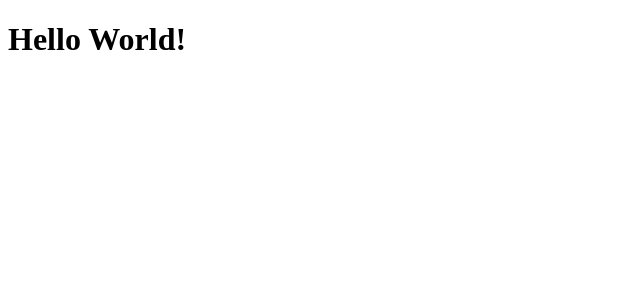
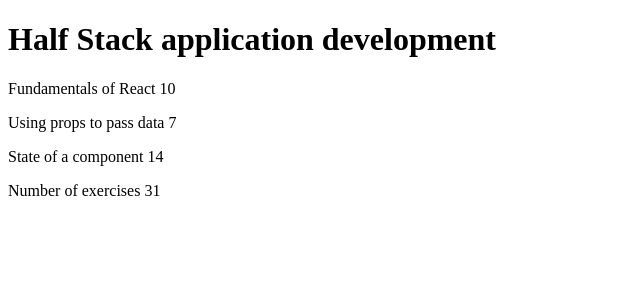
Before and after one commit to savleez/reac-101-fullstackop, a React (Vite) app in the folder part1/courseinfo/: page / in a window 1280 px wide. Shown: the top 300 px of the page, without its empty margins (0-640 px from the left). Built offline with nearby package versions, Linux system fonts and the light colour scheme.

Commit message:
Add basic info into App component

```diff
--- a/part1/courseinfo/src/App.jsx
+++ b/part1/courseinfo/src/App.jsx
@@ -1,7 +1,25 @@
 const App = () => {
+  const course = "Half Stack application development";
+  const part1 = "Fundamentals of React";
+  const exercises1 = 10;
+  const part2 = "Using props to pass data";
+  const exercises2 = 7;
+  const part3 = "State of a component";
+  const exercises3 = 14;
+
   return (
     <div>
-      <h1>Hello World!</h1>
+      <h1>{course}</h1>
+      <p>
+        {part1} {exercises1}
+      </p>
+      <p>
+        {part2} {exercises2}
+      </p>
+      <p>
+        {part3} {exercises3}
+      </p>
+      <p>Number of exercises {exercises1 + exercises2 + exercises3}</p>
     </div>
   );
 };
```
